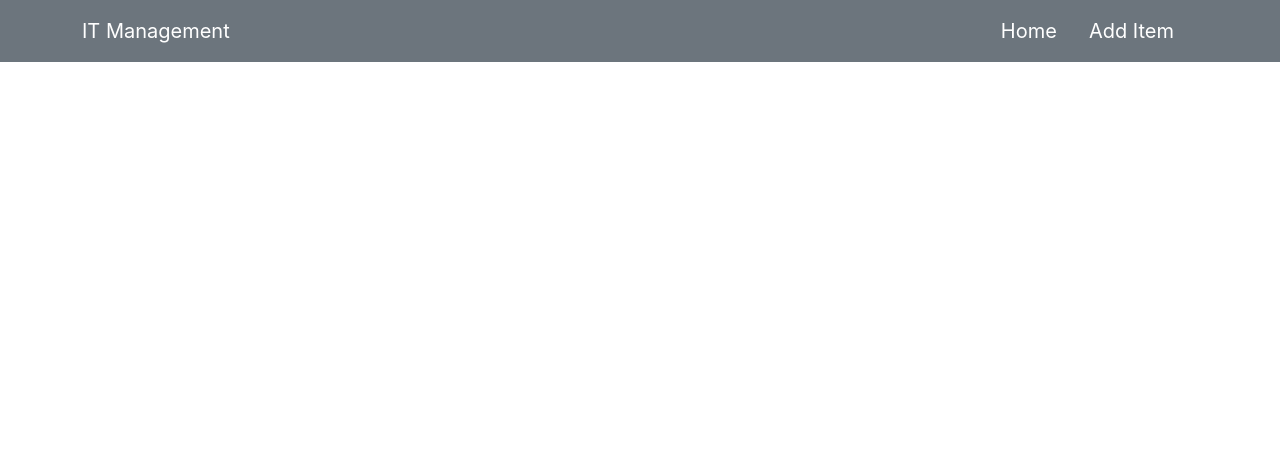
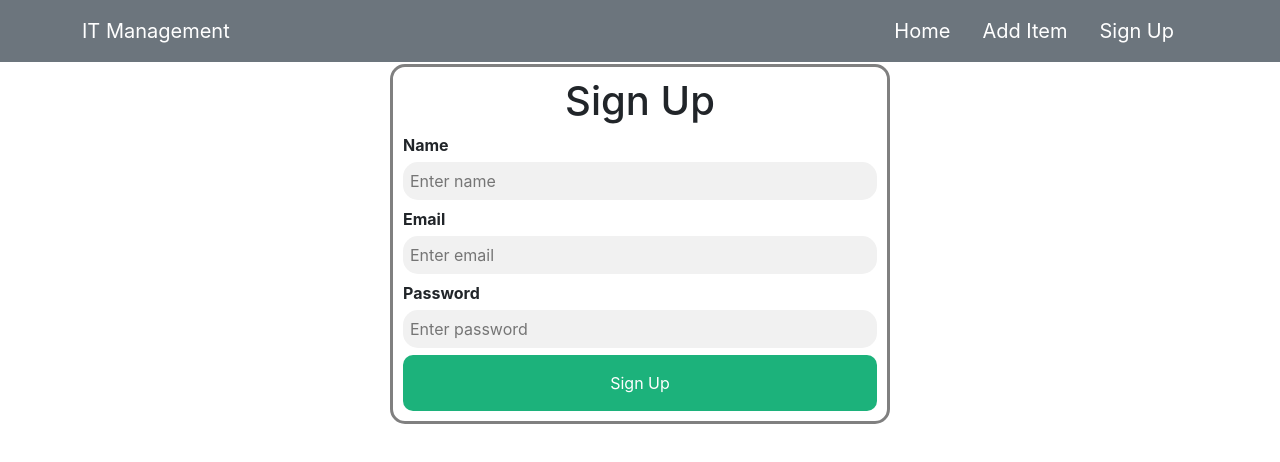
Before and after one commit to Sadman600/-warehouse-management-client-side, a React (Create React App) app: page /signup in a window 1280 px wide. Shown: the top 462 px of the page. Built offline with nearby package versions, Linux system fonts and the light colour scheme.

Commit message:
Added sign up section

```diff
--- a/src/App.js
+++ b/src/App.js
@@ -4,6 +4,7 @@ import Header from './Header/Header/Header';
 import { Route, Routes } from 'react-router-dom';
 import Home from './Main/Home/Home/Home';
 import AddItem from './Main/AddItem/AddItem';
+import SignUp from './Main/Login/SignUp/SignUp';
 
 function App() {
   return (
@@ -12,6 +13,7 @@ function App() {
       <Routes>
         <Route path='/' element={<Home></Home>}></Route>
         <Route path='/additem' element={<AddItem></AddItem>}></Route>
+        <Route path='/signup' element={<SignUp></SignUp>}></Route>
       </Routes>
     </div>
   );
--- a/src/Header/Navbar/Navbar.js
+++ b/src/Header/Navbar/Navbar.js
@@ -17,6 +17,9 @@ const Navbar = () => {
                         <li className="nav-item me-3">
                             <Link className="nav-link active fs-5" aria-current="page" to='/additem'>Add Item</Link>
                         </li>
+                        <li className="nav-item me-3">
+                            <Link className="nav-link active fs-5" aria-current="page" to='/signup'>Sign Up</Link>
+                        </li>
                     </ul>
                 </div>
             </div>
--- /dev/null
+++ b/src/Main/Login/SignUp/SignUp.css
@@ -0,0 +1,53 @@
+* {
+    box-sizing: border-box;
+}
+
+/* Add styles to the form container */
+.signup-container {
+    margin: 64px auto;
+    max-width: 500px;
+    padding: 10px;
+    border: 3px solid gray;
+    border-radius: 15px;
+    background-color: white;
+}
+
+.signup-container label {
+    display: block;
+    text-align: start;
+}
+
+/* Full-width input fields */
+input[type=text],
+input[type=password],
+input[type=email] {
+    width: 100%;
+    padding: 7px;
+    margin: 5px 0 7px 0;
+    border: none;
+    border-radius: 15px;
+    background: #f1f1f1;
+}
+
+input[type=text]:focus,
+input[type=password]:focus,
+input[type=email]:focus {
+    background-color: #ddd;
+    outline: none;
+}
+
+/* Set a style for the submit button */
+.signup-btn {
+    background-color: #04AA6D;
+    color: white;
+    padding: 16px 20px;
+    border: none;
+    border-radius: 10px;
+    cursor: pointer;
+    width: 100%;
+    opacity: 0.9;
+}
+
+.signup-btn:hover {
+    opacity: 1;
+}
--- /dev/null
+++ b/src/Main/Login/SignUp/SignUp.js
@@ -0,0 +1,25 @@
+import React from 'react';
+import './SignUp.css';
+
+const SignUp = () => {
+    return (
+        <div>
+            <form action="/action_page.php" className="signup-container">
+                <h1>Sign Up</h1>
+
+                <label htmlFor="name"><b>Name</b></label>
+                <input type="text" placeholder="Enter name" name="name" required />
+
+                <label htmlFor="email"><b>Email</b></label>
+                <input type="email" placeholder="Enter email" name="email" required />
+
+                <label htmlFor="psw"><b>Password</b></label>
+                <input type="password" placeholder="Enter password" name="psw" required />
+
+                <button type="submit" className="signup-btn">Sign Up</button>
+            </form>
+        </div>
+    );
+};
+
+export default SignUp;
```
